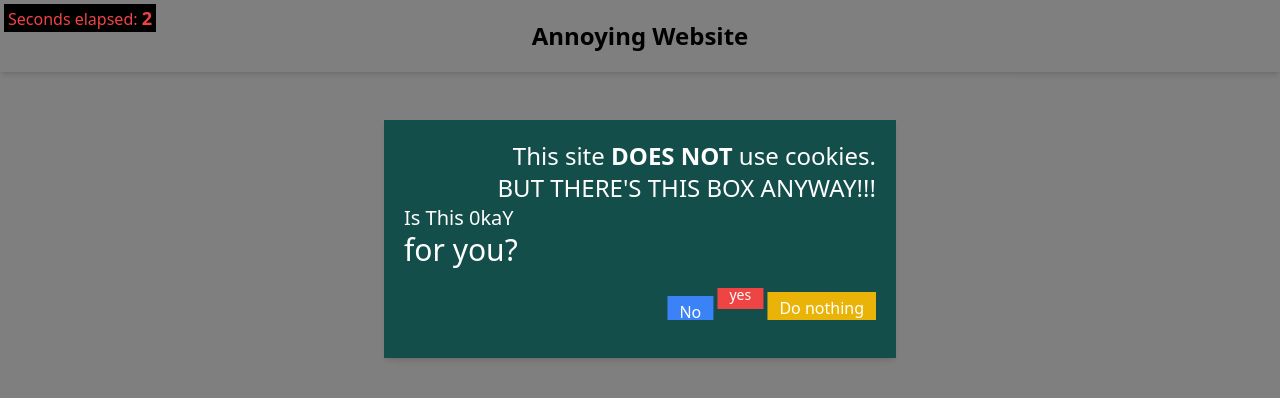
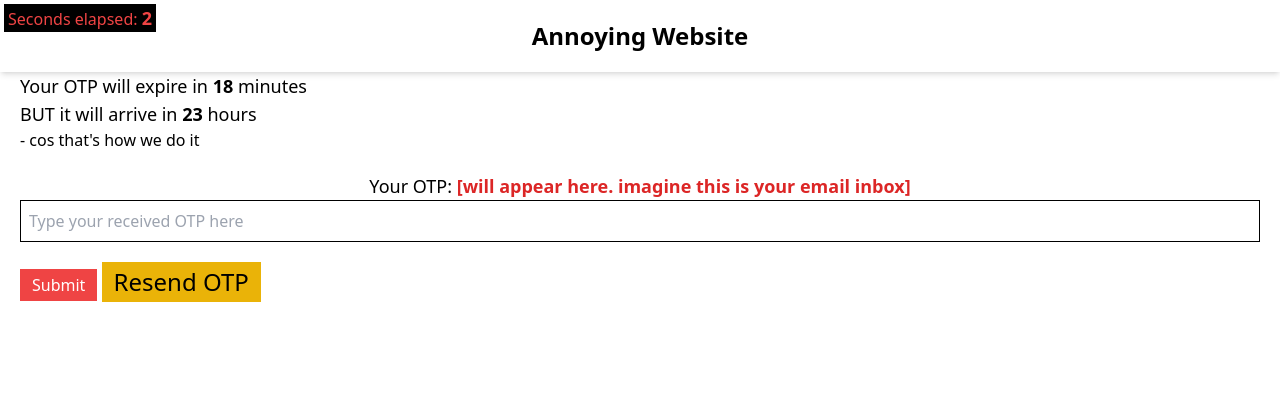
Before and after one commit to dthrcrpz/annoying-website, a Svelte app: page / in a window 1280 px wide. Both pictures are taken after a click on the button "PLAY GAME". Shown: the top 398 px of the page. Built offline with nearby package versions, Linux system fonts and the light colour scheme.

Commit message:
convert SetPassword

```diff
--- a/src/App.svelte
+++ b/src/App.svelte
@@ -78,6 +78,7 @@
     }
   }
   function toggleCookies(state = true) {
+    state = false // remove this later
     cookies = state
     modal.toggleModal(state)
     if (state == false) {
--- a/src/components/game/Game.svelte
+++ b/src/components/game/Game.svelte
@@ -1,16 +1,19 @@
 <div id="game">
   <!-- <RegistrationForm v-if="step == 1" @submitData="changeStep(2)" ref="registrationForm"/> -->
-  <!-- <SetPassword v-if="step == 2" @pay="changeStep(3)"/> -->
+  {#if step == 2}
+    <SetPassword v-if="step == 2" on:pay={() => changeStep(3)}/>
+  {/if}
   <!-- <Pay v-if="step == 3" @pay="finish()"/> -->
 
 </div>
 
 <script>
+  import SetPassword from './SetPassword.svelte'
   import { createEventDispatcher } from "svelte"
   const dispatch = createEventDispatcher()
 
   /* data */
-  let step = 1
+  let step = 2
 
   /* methods */
   function changeStep(step) {
--- /dev/null
+++ b/src/components/game/SetPassword.svelte
@@ -0,0 +1,84 @@
+<div class="wrapper">
+  <p class="text-lg">
+    Your OTP will expire in <b>{ otpExpiryCount }</b> minutes <br>
+    BUT it will arrive in <b>{ otpArrivalCount }</b> hours
+  </p>
+  <p>- cos that's how we do it</p>
+
+  <p class="text-lg text-center mt-5">Your OTP: <b class="text-red-600">{ (receivedOtp == null) ? '[will appear here. imagine this is your email inbox]' : receivedOtp}</b></p>
+
+  <div class="form-group">
+    <input type="text" placeholder="Type your received OTP here" class="w-full" bind:value={otp}>
+  </div>
+  <button class="btn danger" on:click={submitOtp}>Submit</button>
+  <button class="btn warning text-2xl" on:click={startOTP}>Resend OTP</button>
+  <br>
+
+  <p class="text-red-500 font-bold text-3xl">{ errorMessage }</p>
+
+  {#if showPayTheGovt}
+    <p class="text-lg text-center">
+      Having problems with OTP? Click <button class="btn primary" on:click={() => dispatch('pay')}>HERE</button> to pay someone from the government and have your account processed. <br>
+      NOTE: It might take 3 to 12 months for your account to be processed unless you're a politician or has strong connections with us.
+    </p>
+  {/if}
+</div>
+
+<script>
+  import { createEventDispatcher, onMount } from "svelte"
+  const dispatch = createEventDispatcher()
+
+  /* data */
+  let otpArrivalCount = 0
+  let otpExpiryCount = 0
+  let otpArrivalTimer = null
+  let otpExpiryTimer = null
+  let receivedOtp = null
+  let otp = ''
+  let showPayTheGovt = false
+  let errorMessage = ''
+
+  /* methods */
+  function submitOtp () {
+    showPayTheGovt = false
+
+    if (receivedOtp == null || receivedOtp != otp) {
+      errorMessage = `Invalid OTP`
+      return
+    }
+
+    if (receivedOtp == otp) {
+      if (otpExpiryCount == 0) {
+        errorMessage = `Oops! Your OTP has expired!`
+        showPayTheGovt = true
+        return
+      }
+    }
+  }
+  function startOTP () {
+    otpArrivalCount = 25
+    otpExpiryCount = 20
+    clearInterval(otpExpiryTimer)
+    clearInterval(otpArrivalTimer)
+    otpExpiryTimer = setInterval(() => {
+      if (otpExpiryCount > 0) {
+        otpExpiryCount -= 1
+      } else {
+        clearInterval(otpExpiryTimer)
+      }
+    }, 1000)
+    otpArrivalTimer = setInterval(() => {
+      if (otpArrivalCount > 0) {
+        otpArrivalCount -= 1
+      } else {
+        receivedOtp = Math.floor(Math.random() * 99999) + 10000
+        clearInterval(otpArrivalTimer)
+      }
+    }, 1000)
+  }
+
+  /* lifecycle */
+  onMount(() => {
+    startOTP()
+  })
+</script>
```
